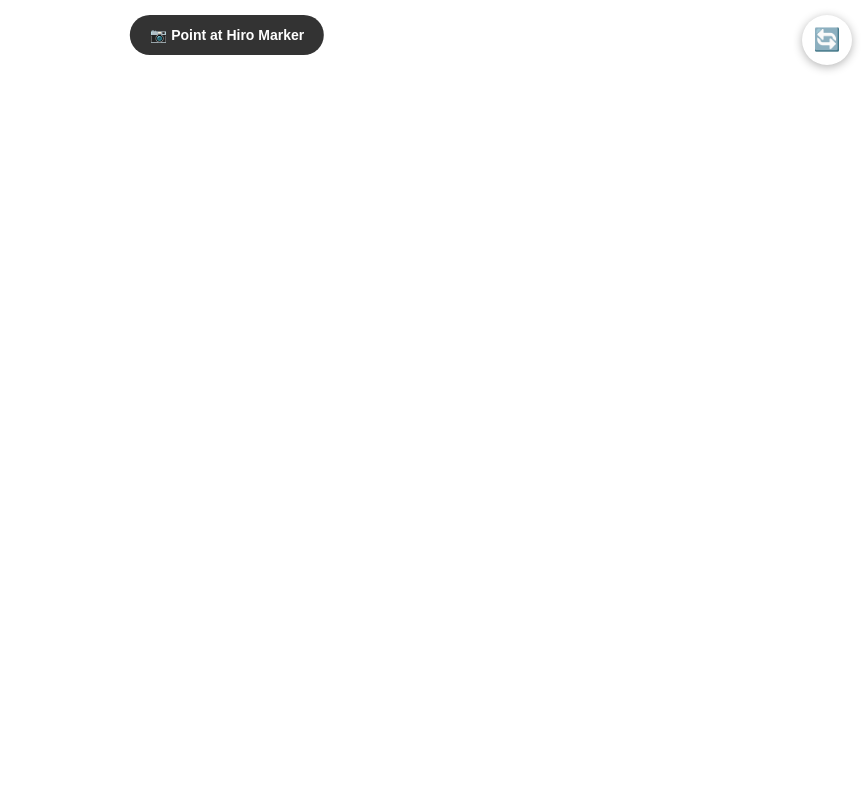
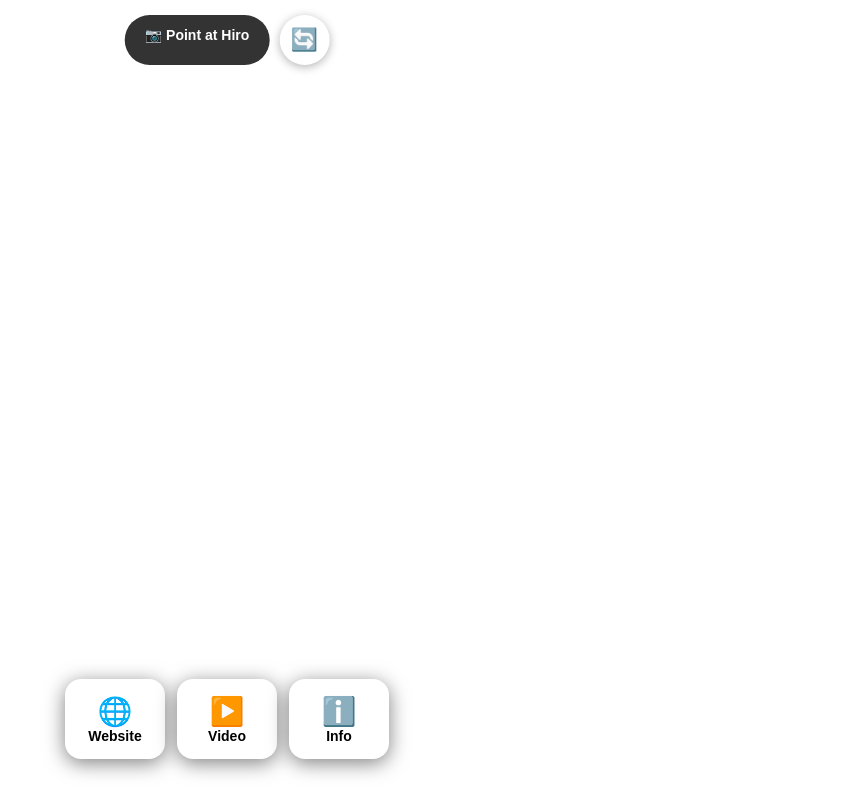
Before and after one commit to PAyush15/cursor-hack, a plain HTML site: page viewer.html in a window 1280 px wide. Shown: the whole page, without its empty margins (413-1280 px from the left). Drawn offline with Linux system fonts and the light colour scheme.

Commit message:
Add files via upload

```diff
--- a/viewer.html
+++ b/viewer.html
@@ -12,41 +12,48 @@
 <body style="margin:0; overflow:hidden; font-family:sans-serif;">
 
     <!-- Status Bar -->
-    <div id="status-bar" style="position:fixed; top:15px; left:50%; transform:translateX(-50%); z-index:99999;">
+    <div style="position:fixed; top:15px; left:50%; transform:translateX(-50%); z-index:99999; display:flex; gap:10px;">
         <span id="status"
-            style="background:rgba(0,0,0,0.8); color:white; padding:12px 20px; border-radius:30px; font-size:14px; font-weight:600; display:inline-block;">📷
-            Point at Hiro Marker</span>
+            style="background:rgba(0,0,0,0.8); color:white; padding:12px 20px; border-radius:30px; font-size:14px; font-weight:600;">📷
+            Point at Hiro</span>
+        <button onclick="location.reload()"
+            style="width:50px; height:50px; background:white; border:none; border-radius:50%; font-size:22px; box-shadow:0 2px 10px rgba(0,0,0,0.3);">🔄</button>
     </div>
 
-    <!-- BUTTONS - Hidden by default, shown when model spawns -->
-    <div id="buttons"
-        style="display:none; position:fixed; bottom:30px; left:0; right:0; text-align:center; z-index:99999;">
+    <!-- BUTTONS - Using Table Layout for Guaranteed Fixed Sizes -->
+    <div style="position:fixed; bottom:30px; left:50%; transform:translateX(-50%); z-index:99999;">
+        <table style="border-collapse:separate; border-spacing:10px;">
+            <tr>
+                <td>
                     <button onclick="openWebsite()"
-            style="width:100px; height:80px; margin:5px; background:white; border:none; border-radius:16px; font-size:14px; font-weight:700; box-shadow:0 4px 20px rgba(0,0,0,0.5); vertical-align:top;">
+                        style="width:100px; height:80px; background:white; border:none; border-radius:16px; font-size:14px; font-weight:700; box-shadow:0 4px 20px rgba(0,0,0,0.5);">
                         <div style="font-size:28px;">🌐</div>
                         Website
                     </button>
+                </td>
+                <td>
                     <button onclick="playVideo()"
-            style="width:100px; height:80px; margin:5px; background:white; border:none; border-radius:16px; font-size:14px; font-weight:700; box-shadow:0 4px 20px rgba(0,0,0,0.5); vertical-align:top;">
+                        style="width:100px; height:80px; background:white; border:none; border-radius:16px; font-size:14px; font-weight:700; box-shadow:0 4px 20px rgba(0,0,0,0.5);">
                         <div style="font-size:28px;">▶️</div>
                         Video
                     </button>
+                </td>
+                <td>
                     <button onclick="showInfo()"
-            style="width:100px; height:80px; margin:5px; background:white; border:none; border-radius:16px; font-size:14px; font-weight:700; box-shadow:0 4px 20px rgba(0,0,0,0.5); vertical-align:top;">
+                        style="width:100px; height:80px; background:white; border:none; border-radius:16px; font-size:14px; font-weight:700; box-shadow:0 4px 20px rgba(0,0,0,0.5);">
                         <div style="font-size:28px;">ℹ️</div>
                         Info
                     </button>
+                </td>
+            </tr>
+        </table>
     </div>
 
-    <!-- Refresh button always visible -->
-    <button onclick="location.reload()"
-        style="position:fixed; top:15px; right:15px; width:50px; height:50px; background:white; border:none; border-radius:50%; font-size:22px; box-shadow:0 2px 10px rgba(0,0,0,0.3); z-index:99999;">🔄</button>
+    <a-scene vr-mode-ui="enabled: false" loading-screen="enabled: false" renderer="antialias: true; alpha: true"
+        embedded arjs="trackingMethod: best; sourceType: webcam; debugUIEnabled: false;">
 
-    <a-scene vr-mode-ui="enabled: false" loading-screen="enabled: false" renderer="antialias: true; alpha: true"
-        embedded arjs="trackingMethod: best; sourceType: webcam; debugUIEnabled: false; patternRatio: 0.9">
-
-        <a-marker preset="hiro" id="hiro-marker" smooth="true" smoothCount="10" smoothTolerance="0.01"
-            smoothThreshold="5">
+        <a-marker preset="hiro" id="hiro-marker" smooth="true" smoothCount="5" smoothTolerance="0.01"
+            smoothThreshold="2">
             <a-entity gltf-model="url(models/model.glb)" position="0 0 0" scale="1 1 1"
                 animation="property: rotation; to: 0 360 0; loop: true; dur: 10000; easing: linear">
             </a-entity>
@@ -60,25 +67,15 @@
         function playVideo() { alert('Video Feature - Coming Soon!'); }
         function showInfo() { alert('AR Viewer\nModel: model.glb\nMarker: Hiro'); }
 
-        // Wait for scene to load
-        document.querySelector('a-scene').addEventListener('loaded', function () {
         var marker = document.querySelector('#hiro-marker');
         var status = document.querySelector('#status');
-            var buttons = document.querySelector('#buttons');
-
         marker.addEventListener('markerFound', function () {
             status.textContent = '✅ Model Active';
             status.style.background = 'rgba(34, 197, 94, 0.9)';
-                // SHOW BUTTONS when marker found
-                buttons.style.display = 'block';
         });
-
         marker.addEventListener('markerLost', function () {
-                status.textContent = '📷 Point at Hiro Marker';
+            status.textContent = '📷 Point at Hiro';
             status.style.background = 'rgba(0,0,0,0.8)';
-                // HIDE BUTTONS when marker lost
-                buttons.style.display = 'none';
-            });
         });
     </script>
 </body>
```
Lines whose indentation alone changed are shown as unchanged.
